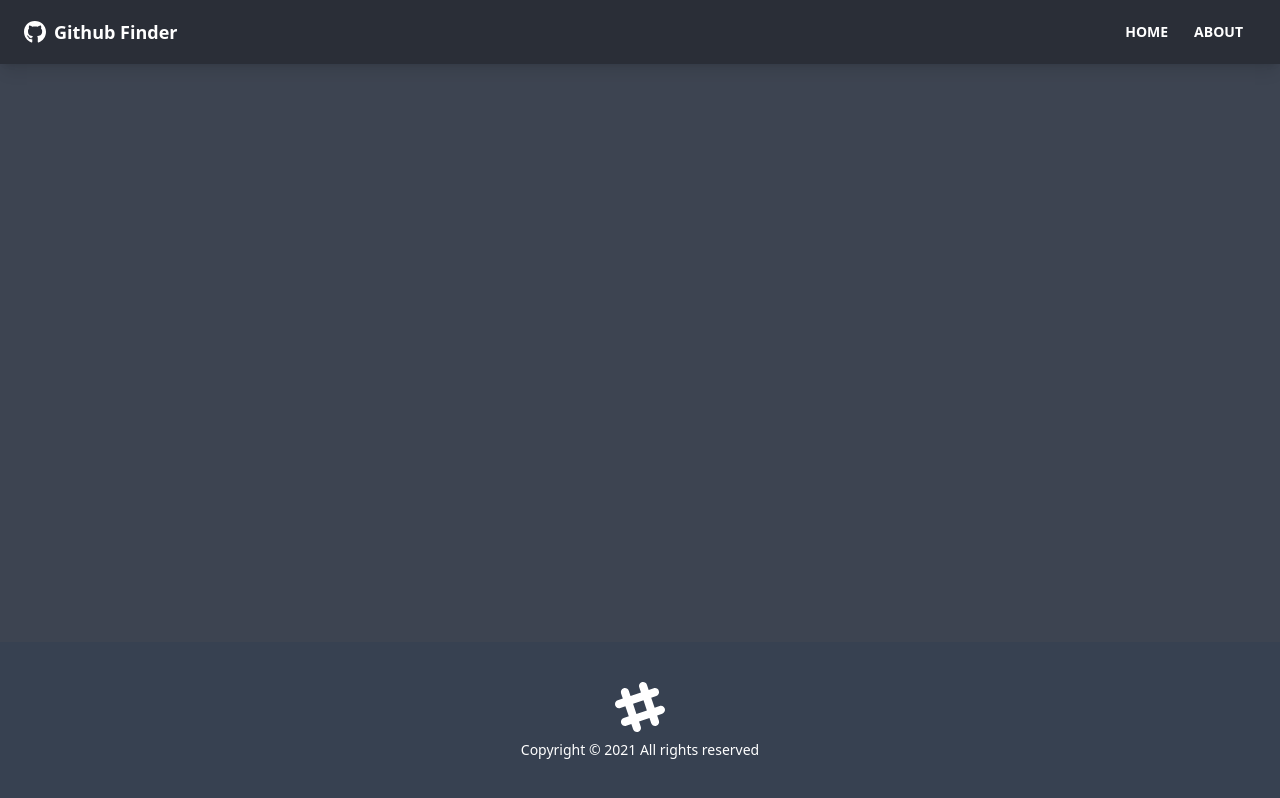
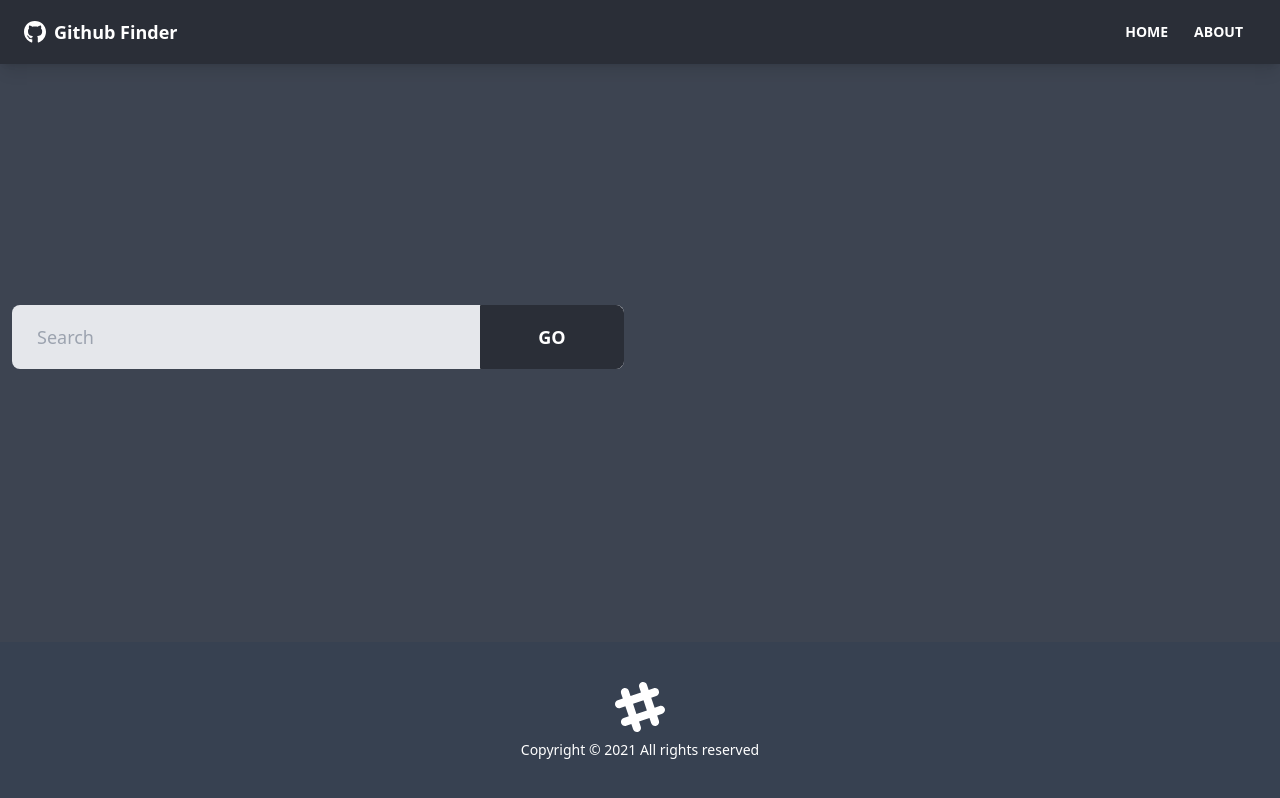
Before and after one commit to esdy017/react-front-to-back-2021, a React (Create React App) app in the folder github-finder/: page / in a window 1280 px wide. Built offline with nearby package versions, Linux system fonts and the light colour scheme.

Commit message:
search user

```diff
--- a/github-finder/src/components/users/UserResults.jsx
+++ b/github-finder/src/components/users/UserResults.jsx
@@ -1,4 +1,4 @@
-import { useContext, useEffect} from "react";
+import { useContext, useEffect } from "react";
 import GithubContext from "../../context/github/GithubContext";
 import Spinner from "../layout/Spinner";
 import UserItem from "./UserItem";
--- /dev/null
+++ b/github-finder/src/components/users/UserSearch.jsx
@@ -0,0 +1,52 @@
+import { useContext, useState } from "react";
+import GithubContext from "../../context/github/GithubContext";
+
+function UserSearch() {
+  const [text, setText] = useState("");
+  const { users, searchUsers } = useContext(GithubContext);
+
+  const handleChange = (e) => setText(e.target.value);
+  const handleSubmit = (e) => {
+    e.preventDefault();
+
+    if (text === "") {
+      alert("Please enter a name");
+    } else {
+      searchUsers(text);
+      setText("");
+    }
+  };
+
+  return (
+    <div className="grid grid-cols-1 xl:grid-cols-2 lg:grid-cols-2 md:grid-cols-2 mb-8 gap-8">
+      <div>
+        <form onSubmit={handleSubmit}>
+          <div className="form-control">
+            <div className="relative">
+              <input
+                type="text"
+                className="w-full pr-40 bg-gray-200 input input-lg text-black"
+                placeholder="Search"
+                value={text}
+                onChange={handleChange}
+              />
+              <button
+                type="submit"
+                className="absolute top-0 right-0 rounded-l-none w-36 btn btn-lg"
+              >
+                Go
+              </button>
+            </div>
+          </div>
+        </form>
+      </div>
+      {users.length > 0 && (
+        <div>
+          <button className="btn btn-ghost btn-lg">Clear</button>
+        </div>
+      )}
+    </div>
+  );
+}
+
+export default UserSearch;
--- a/github-finder/src/context/github/GithubContext.js
+++ b/github-finder/src/context/github/GithubContext.js
@@ -1,34 +1,35 @@
-import { createContext, useReducer} from "react";
+import { createContext, useReducer } from "react";
 import githubReducer from "./GithubReducers";
 
-const GithubContext = createContext()
+const GithubContext = createContext();
 
 const GITHUB_URL = process.env.REACT_APP_GITHUB_URL;
 // const GITHUB_TOKEN = process.env.REACT_APP_GITHUB_TOKEN;
 
-export const GithubProvider = ({children}) => {
+export const GithubProvider = ({ children }) => {
   // const [users, setUsers] = useState([]);
   // const [loading, setLoading] = useState(true);
   const initialState = {
     users: [],
-      loading: false
-    }
-    const [state, dispatch] = useReducer(githubReducer, initialState)
+    loading: false,
+  };
+  const [state, dispatch] = useReducer(githubReducer, initialState);
 
-    // get initial user ONLY for testing purpose
-    const fetchUsers = async () => {
+  // get search results
+  const searchUsers = async (text) => {
+    setLoading();
 
-      setLoading()
+    const params = new URLSearchParams({
+      q: text,
+    });
 
-      const response = await fetch(`${GITHUB_URL}/users`);
-      const data = await response.json();
+    const response = await fetch(`${GITHUB_URL}/search/users?${params}`);
+    const { items } = await response.json();
 
-      // setUsers(data);
-      // setLoading(false);
     dispatch({
       type: "GET_USERS",
-        payload: data
-      })
+      payload: items,
+    });
   };
 
   // set loading
@@ -36,9 +37,15 @@
     dispatch({
       type: "SET_LOADING",
     });
-    }
+  };
 
-    return (<GithubContext.Provider value={{users:state.users, loading: state.loading, fetchUsers}} >{children}</GithubContext.Provider>)
-}
+  return (
+    <GithubContext.Provider
+      value={{ users: state.users, loading: state.loading, searchUsers }}
+    >
+      {children}
+    </GithubContext.Provider>
+  );
+};
 
-export default GithubContext
+export default GithubContext;
--- a/github-finder/src/pages/Home.jsx
+++ b/github-finder/src/pages/Home.jsx
@@ -1,12 +1,13 @@
 import UserResults from "../components/users/UserResults";
+import UserSearch from "../components/users/UserSearch";
 
 function Home() {
-    return (
-      <>
-      {/* search component */}
-        <UserResults/>
-      </>
-    );
+  return (
+    <>
+      <UserSearch />
+      <UserResults />
+    </>
+  );
 }
 
-export default Home
+export default Home;
```
Lines whose indentation alone changed are shown as unchanged.
